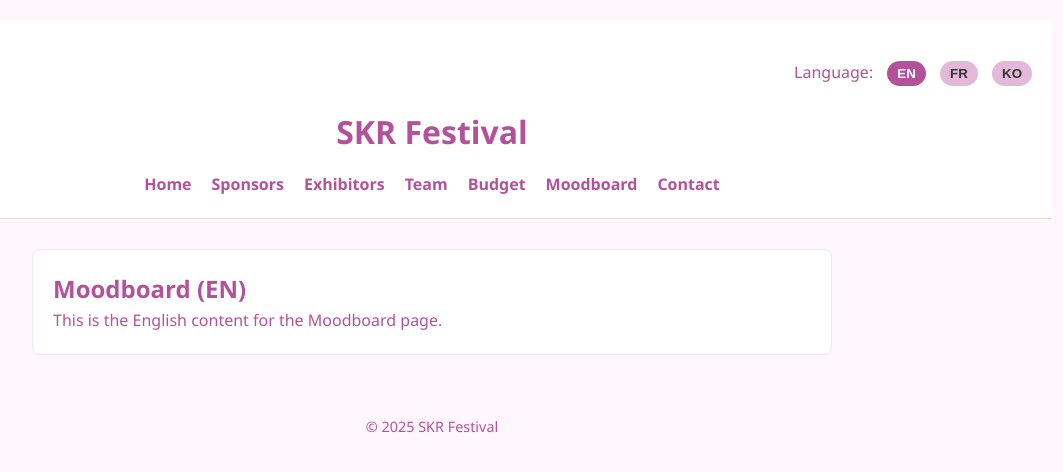
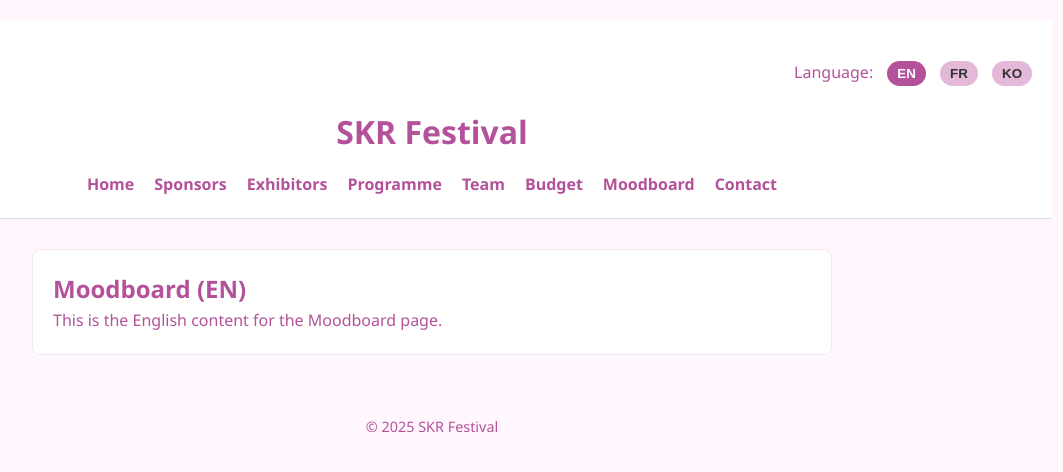
Before and after one commit to skrfestival/SKRfestival, a plain HTML site: page moodboard.html in a window 1280 px wide. Both pictures are taken after a click on the button "EN". Shown: the whole page, without its empty margins (208-1271 px from the left). Drawn offline with Linux system fonts and the light colour scheme.

Commit message:
Update moodboard.html

```diff
--- a/moodboard.html
+++ b/moodboard.html
@@ -61,6 +61,11 @@
         <li class="lang lang-fr"><a href="exposants.html">Exposants</a></li>
         <li class="lang lang-ko"><a href="exposants.html">출전 업체</a></li>
 
+        <!-- Programme -->
+        <li class="lang lang-en active-lang"><a href="contact.html">Programme</a></li>
+        <li class="lang lang-fr"><a href="contact.html">Program</a></li>
+        <li class="lang lang-ko"><a href="contact.html">프로그램</a></li>
+
         <!-- Équipe -->
         <li class="lang lang-en active-lang"><a href="equipe.html">Team</a></li>
         <li class="lang lang-fr"><a href="equipe.html">Équipe</a></li>
```
